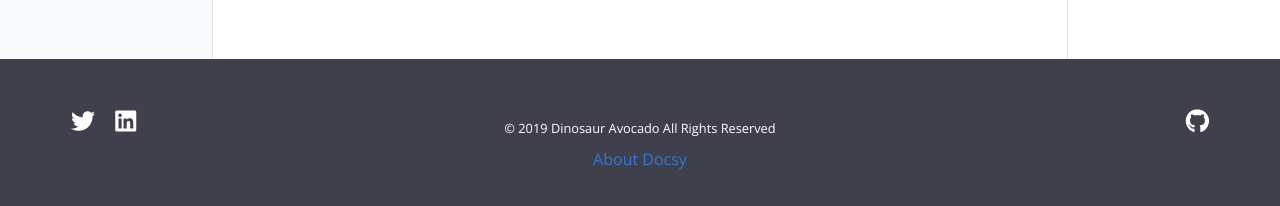
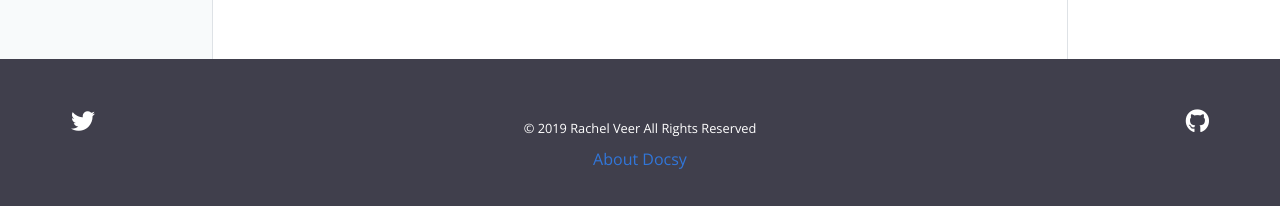
Before and after one commit to RachelVeer/rachelveer.github.io, a Jekyll site: the page built from pages/index.md, in a window 1280 px wide and 900 px high, scrolled down 134 px. Shown: the part 691-897 px from the top of the window. Built offline with Jekyll 4.4.1, drawn with Linux system fonts in a browser that asks for light colours.

Commit message:
Update links & names to mine.

```diff
--- a/_config.yml
+++ b/_config.yml
@@ -16,7 +16,7 @@
 
 title: Game Engine Wiki
 email: your-email@domain.com
-author: Dinosaur Avocado
+author: Rachel Veer
 description: > # this means to ignore newlines until "baseurl:"
   Write an awesome description for your new site here. You can edit this
   line in _config.yml. It will appear in your document head meta (for
@@ -35,8 +35,7 @@ github_repo: "rachelveer.github.io"
 github_branch: "master"
 
 # Optional
-twitter: vsoch
-linkedin: vsochat
+twitter: RachelVeer
 dockerhub: vanessa
 
 # Should there be feedback buttons at the bottom of pages?
```
